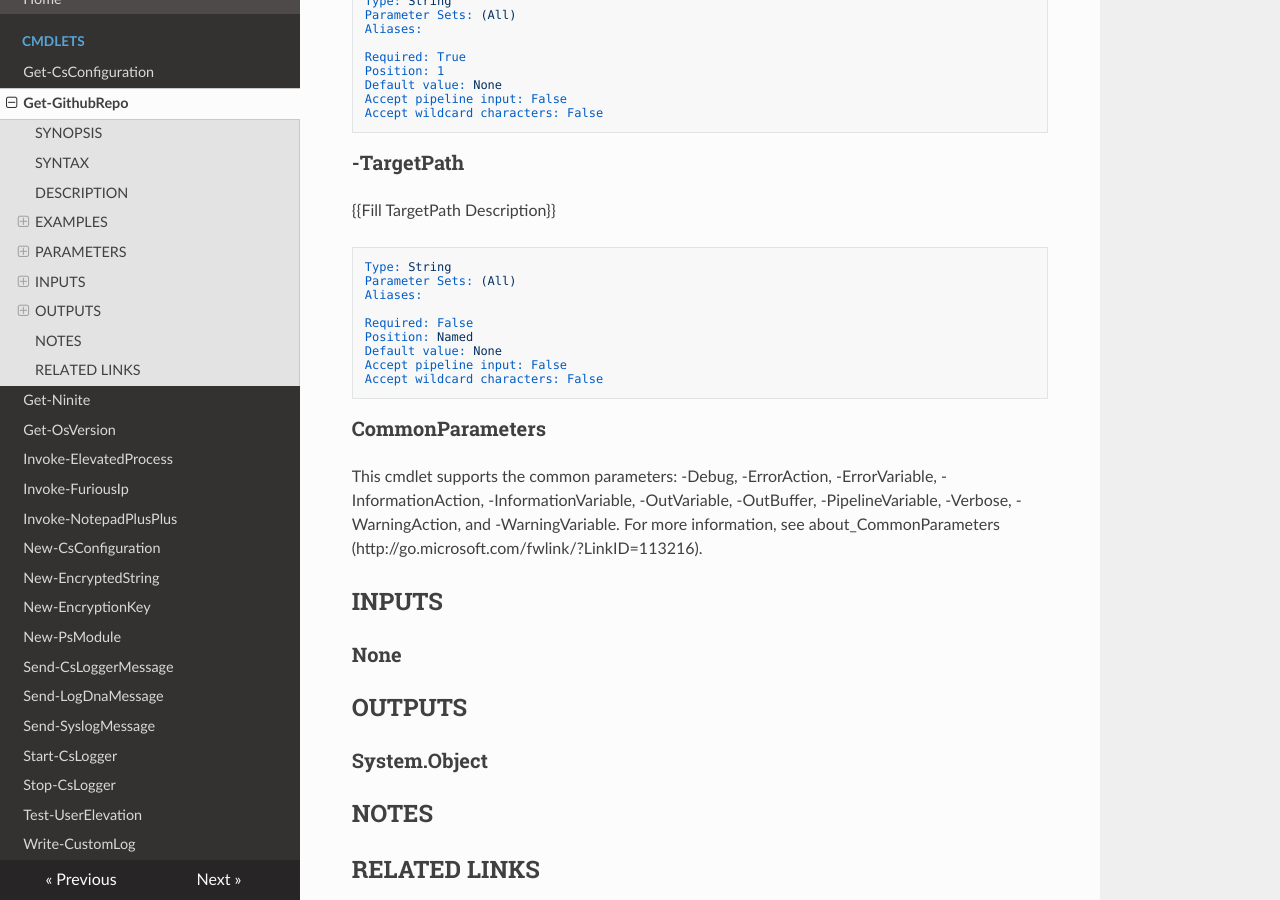
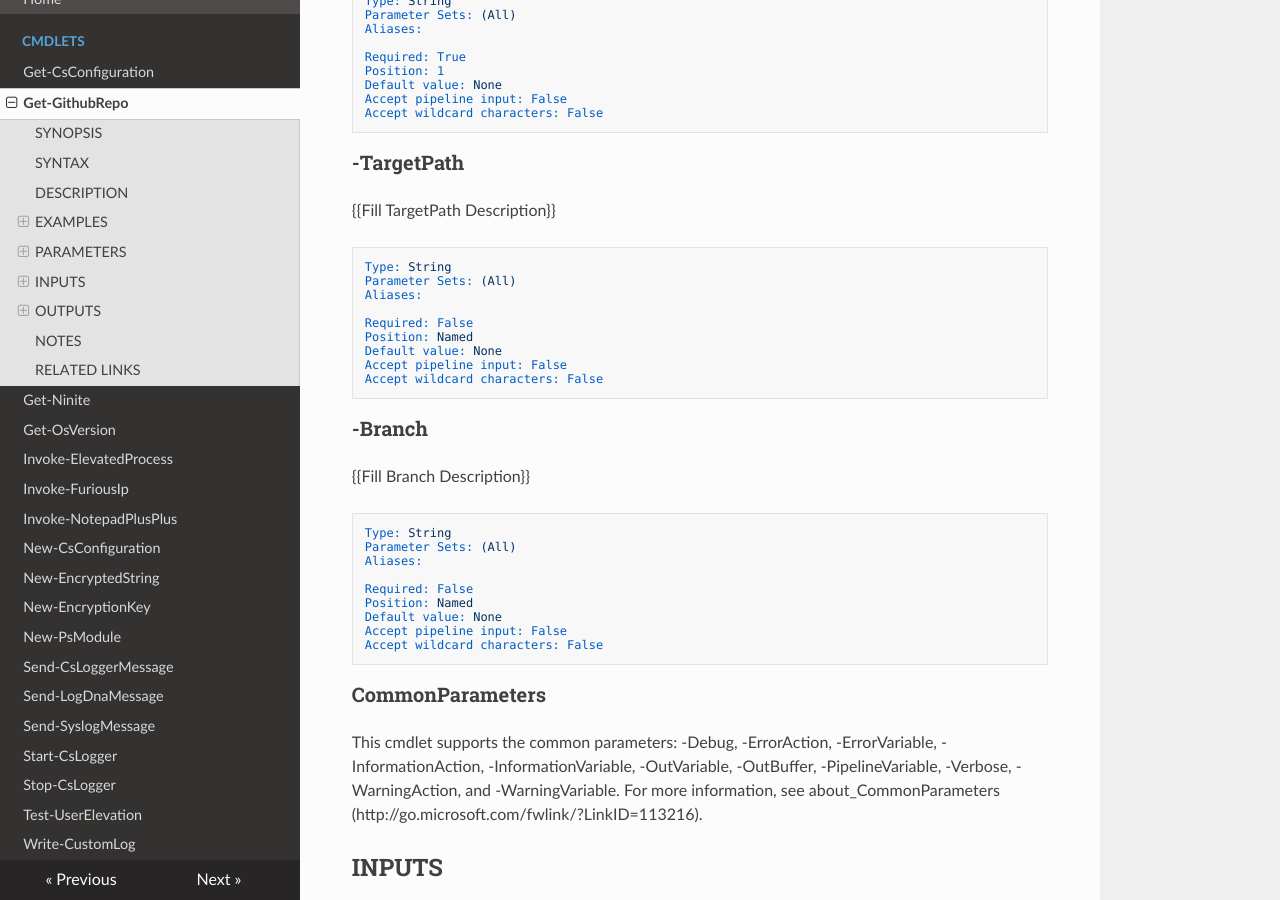
Before and after one commit to LockstepGroup/CorkScrew, an MkDocs documentation site: the page built from docs/cmdlets/Get-GithubRepo.md, in a window 1280 px wide and 900 px high, scrolled down 1675 px. Built offline with MkDocs 1.6.1, drawn with Linux system fonts in a browser that asks for light colours; nearby versions of some CDN libraries; old or Windows-style settings are respelled for this version of MkDocs.

Commit message:
updated doc !deploy

````diff
--- a/docs/cmdlets/Get-GithubRepo.md
+++ b/docs/cmdlets/Get-GithubRepo.md
@@ -13,8 +13,8 @@ schema: 2.0.0
 ## SYNTAX
 
 ```
-Get-GithubRepo [-Owner] <String> [-Repository] <String> [-TargetPath <String>] [-Credential <PSCredential>]
- [-Release] [<CommonParameters>]
+Get-GithubRepo [-Owner] <String> [-Repository] <String> [-Branch <String>] [-TargetPath <String>]
+ [-Credential <PSCredential>] [-Release] [<CommonParameters>]
 ```
 
 ## DESCRIPTION
@@ -106,6 +106,21 @@ Accept pipeline input: False
 Accept wildcard characters: False
 ```
 
+### -Branch
+{{Fill Branch Description}}
+
+```yaml
+Type: String
+Parameter Sets: (All)
+Aliases:
+
+Required: False
+Position: Named
+Default value: None
+Accept pipeline input: False
+Accept wildcard characters: False
+```
+
 ### CommonParameters
 This cmdlet supports the common parameters: -Debug, -ErrorAction, -ErrorVariable, -InformationAction, -InformationVariable, -OutVariable, -OutBuffer, -PipelineVariable, -Verbose, -WarningAction, and -WarningVariable. For more information, see about_CommonParameters (http://go.microsoft.com/fwlink/?LinkID=113216).
 
````
Also changed, not shown: docs/cmdlets/Send-LogDnaMessage.md (+1 -2 lines), mkdocs.yml (line endings or trailing spaces), 2 other files.
